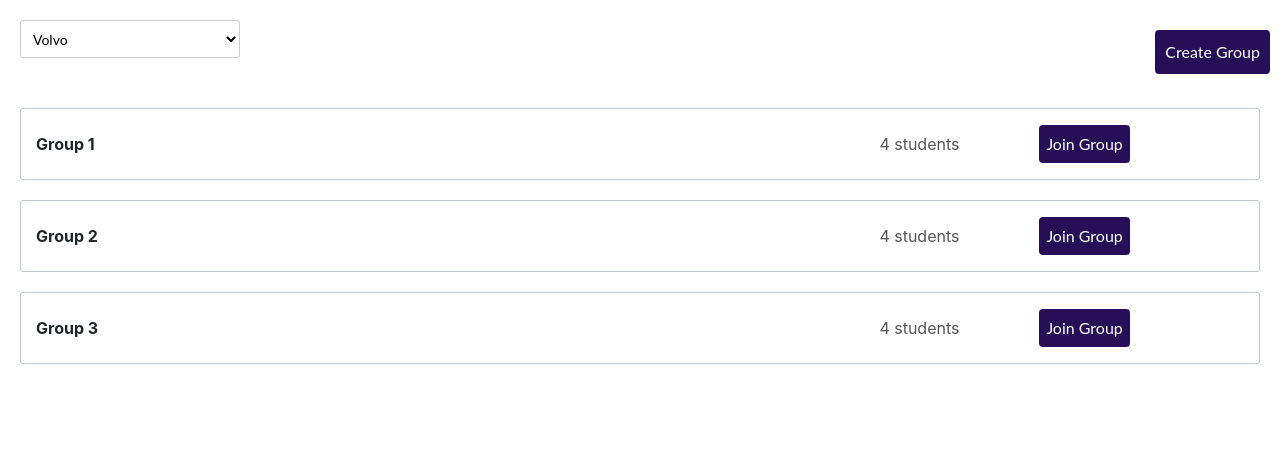
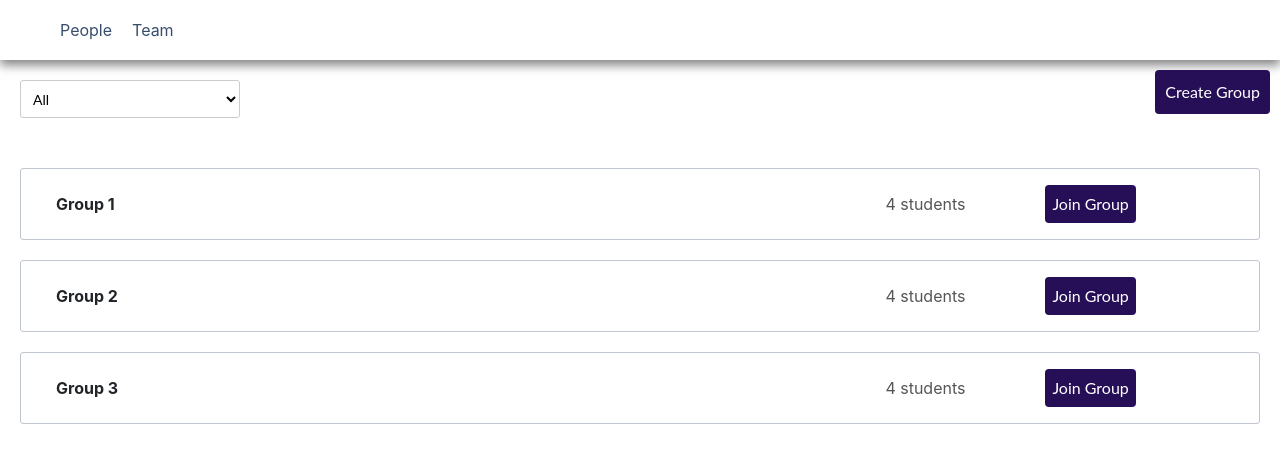
Before and after one commit to Di-Doan/SE-Project-Management, a React (Create React App) app in the folder frontend/: page /team in a window 1280 px wide. Shown: the top 462 px of the page. Built offline with nearby package versions, Linux system fonts and the light colour scheme; the HTML template or start-up script is replaced by a standard one.

Commit message:
fix profile bug

```diff
--- a/frontend/src/App.js
+++ b/frontend/src/App.js
@@ -6,6 +6,7 @@ import ForgotPassword from "./components/ForgotPassword/ForgotPassword";
 import ResetPassword from "./components/ForgotPassword/ResetPassword";
 
 import UserProfile from "./components/UserProfile/UserProfile";
+import CurrentCourses from "./components/UserProfile/CurrentCourses";
 import Design from "./components/Dashboard/Design";
 import DirectChatPage from "./components/Direct Chat/DirectChatPage";
 import FindTeam from "./components/FindTeam/FindTeam";
@@ -22,6 +23,7 @@ function App() {
         <Route path="/reset-password" element={<ResetPassword />} />
 
         <Route path="/profile" element={<UserProfile />} />
+        <Route path="/current-courses" element={<CurrentCourses />} />
         <Route path="/dashboard" element={<Design />} />
         <Route path="/directchatpage" element={<DirectChatPage />} />
 
--- a/frontend/src/components/FindTeam/FindTeam.js
+++ b/frontend/src/components/FindTeam/FindTeam.js
@@ -10,16 +10,26 @@ import GroupBox from "./GroupBox";
 function FindTeam() {
   return (
     <div className={TeamStyle.body}>
+      <div className="profile-top-bar">
+        <div className={TeamStyle.topLink}>
+          <Link className={TeamStyle.link} to="/people">
+            People
+          </Link>
+          <Link className={TeamStyle.link} to="/team">
+            Team
+          </Link>
+        </div>
+      </div>
       <div className={TeamStyle.createGroupBtn}>
         <button className={TeamStyle.createBtn}>Create Group</button>
       </div>
 
       <div className={TeamStyle.groupFilter}>
-        <select className={TeamStyle.groupSelect} name="cars" id="cars">
-          <option value="volvo">Volvo</option>
-          <option value="saab">Saab</option>
-          <option value="mercedes">Mercedes</option>
-          <option value="audi">Audi</option>
+        <select className={TeamStyle.groupSelect} name="team-sort" id="team-sort">
+          <option defaultChecked value="All">All</option>
+          <option value="gpa">GPA</option>
+          <option value="availability">Availability</option>
+          <option value="tutorial">Tutorial Group</option>
         </select>
       </div>
 
--- a/frontend/src/components/FindTeam/FindTeam.module.css
+++ b/frontend/src/components/FindTeam/FindTeam.module.css
@@ -49,7 +49,7 @@
 }
 
 .groupHeader {
-  padding: 16px 16px 16px 10px;
+  padding: 16px 16px 16px 30px;
   display: flex;
   align-items: center;
 }
@@ -137,3 +137,35 @@
   text-decoration: none;
   touch-action: manipulation;
 }
+
+.profile-top-bar {
+  width: 100%;
+  height: 60px;
+  display: flex;
+  position: relative;
+  justify-content: space-between;
+  align-items: center;
+  background: #ffffff;
+  box-shadow: 0 5px 10px rgba(0, 0, 0, 0.5);
+}
+
+.topLink {
+  margin-left: 50px;
+}
+
+.link {
+  margin: 0 10px 0 10px;
+}
+
+.topLink a {
+  text-decoration: none;
+
+  width: 100%;
+
+  color: #384d6c;
+  transition: all 0.1s ease;
+}
+
+.topLink a:hover {
+  font-weight: bold;
+}
--- a/frontend/src/components/People/People.js
+++ b/frontend/src/components/People/People.js
@@ -10,6 +10,12 @@ import PeopleBlock from "./PeopleBlock";
 function People() {
   return (
     <div>
+      <div className="profile-top-bar">
+        <div className={PeopleStyle.topLink}>
+          <Link className={PeopleStyle.link} to="/people">People</Link>
+          <Link className={PeopleStyle.link} to="/team">Team</Link>
+        </div>
+      </div>
       <div className={PeopleStyle.box}>
         <div className={PeopleStyle.tableBlock}>
           <table className={PeopleStyle.table}>
--- a/frontend/src/components/People/People.module.css
+++ b/frontend/src/components/People/People.module.css
@@ -2,6 +2,7 @@
   margin-top: 20px;
   margin-bottom: 20px;
   display: block;
+  padding: 20px;
 }
 
 .table {
@@ -95,5 +96,36 @@ td {
 .avaBox {
   width: 55.5289px;
   height: 54.595px;
+}
 
+.profile-top-bar {
+  width: 100%;
+  height: 60px;
+  display: flex;
+  position: relative;
+  justify-content: space-between;
+  align-items: center;
+  background: #ffffff;
+  box-shadow: 0 5px 10px rgba(0, 0, 0, 0.5);
 }
+
+.topLink {
+  margin-left: 50px;
+}
+
+.link {
+  margin: 0 10px 0 10px;
+}
+
+.topLink a {
+  text-decoration: none;
+
+  width: 100%;
+
+  color: #384d6c;
+  transition: all 0.1s ease;
+}
+
+.topLink a:hover {
+  font-weight: bold;
+}
--- /dev/null
+++ b/frontend/src/components/UserProfile/CurrentCourses.js
@@ -0,0 +1,45 @@
+import React, { useState, useEffect } from "react";
+import { Link } from "react-router-dom";
+import axios from "axios";
+import ProfileStyle from "./UserProfile.module.css";
+import { jwtDecode } from "jwt-decode";
+import defaultAva from "../../assets/avatar.jpg";
+import UserProfileSideBar from "../UserProfileSideBar/UserProfileSideBar";
+import axiosInstance from "../../ultilities/axiosInstance";
+
+function CurrentCourses() {
+      const [user, setUser] = useState({});
+      const [auth, setAuth] = useState(false);
+
+      if (auth) {
+        window.location = "/login";
+      }
+
+      const getData = async () => {
+        try {
+          const response = await axiosInstance.get("/profile");
+          setUser(response.data.user);
+        } catch (error) {
+          if (error) {
+            setAuth(true);
+          }
+        }
+      };
+
+      useEffect(() => {
+        getData();
+      }, []);
+
+      return (
+        <div className={ProfileStyle.body}>
+            <UserProfileSideBar/>
+            <div >
+                <div>Current Courses</div>
+
+            </div>
+
+        </div>
+      )
+}
+
+export default CurrentCourses;
--- a/frontend/src/components/UserProfile/UserProfile.js
+++ b/frontend/src/components/UserProfile/UserProfile.js
@@ -60,7 +60,7 @@ function UserProfile() {
   };
 
   return (
-    <div>
+    <div className={ProfileStyle.body}>
       <UserProfileSideBar />
       <div className={ProfileStyle.body}>
         <div className={ProfileStyle.userProfile}>User Profile</div>
--- a/frontend/src/components/UserProfile/UserProfile.module.css
+++ b/frontend/src/components/UserProfile/UserProfile.module.css
@@ -1,5 +1,8 @@
 .body {
-  background-color: #ece8e8;
+  background-color: #d3d0d0;
+  width: auto;
+  height:auto;
+  display: block;
 }
 
 .userProfile {
--- a/frontend/src/components/UserProfileSideBar/UserProfileSideBar.js
+++ b/frontend/src/components/UserProfileSideBar/UserProfileSideBar.js
@@ -34,7 +34,7 @@ function UserProfileSideBar() {
 
   return (
     <div>
-      <div className="admin-container">
+      <div>
         <div className="side-nav">
           <ul>
             <li className="side-nav-link logo-container">
@@ -52,7 +52,7 @@ function UserProfileSideBar() {
               </NavLink>
             </li>
             <li className="side-nav-link">
-              <NavLink to="/admin/billboards">
+              <NavLink to="/current-courses">
                 <span className="side-nav-icon">
                   <em className="fas fa-ad"></em>
                 </span>
@@ -92,7 +92,7 @@ function UserProfileSideBar() {
               <MenuIcon />
             </div>
           </div>
-          <div className="main-container"></div>
+
         </div>
       </div>
     </div>
```
